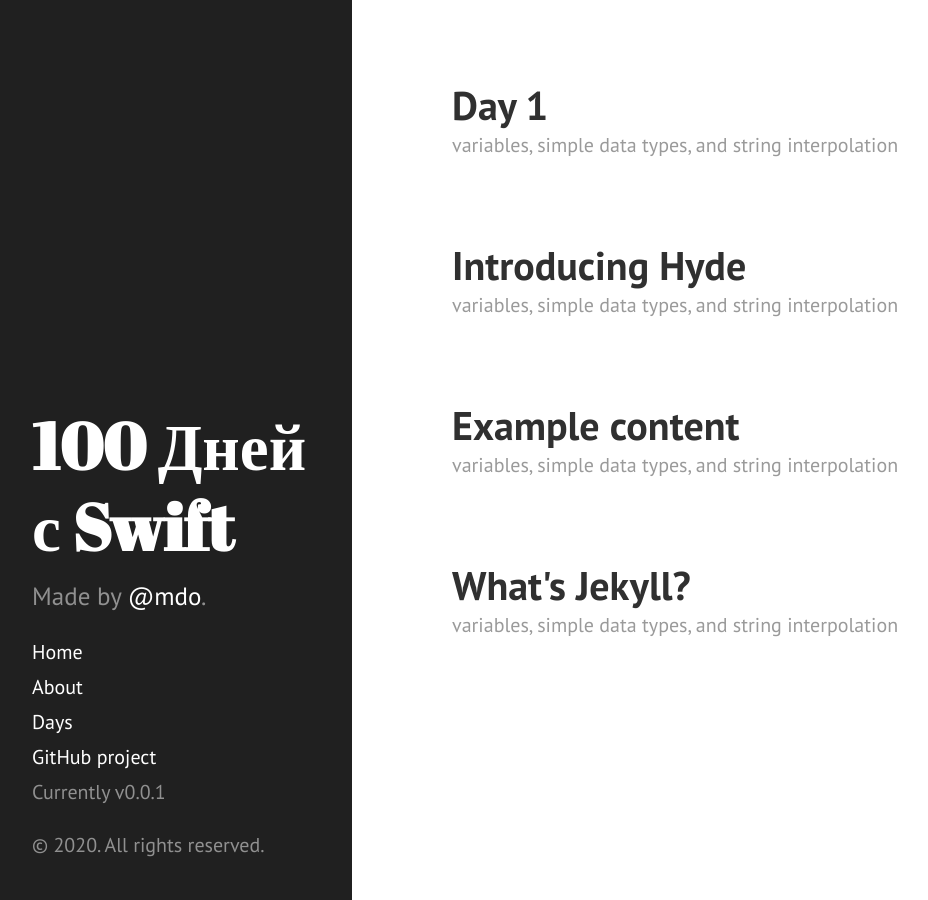
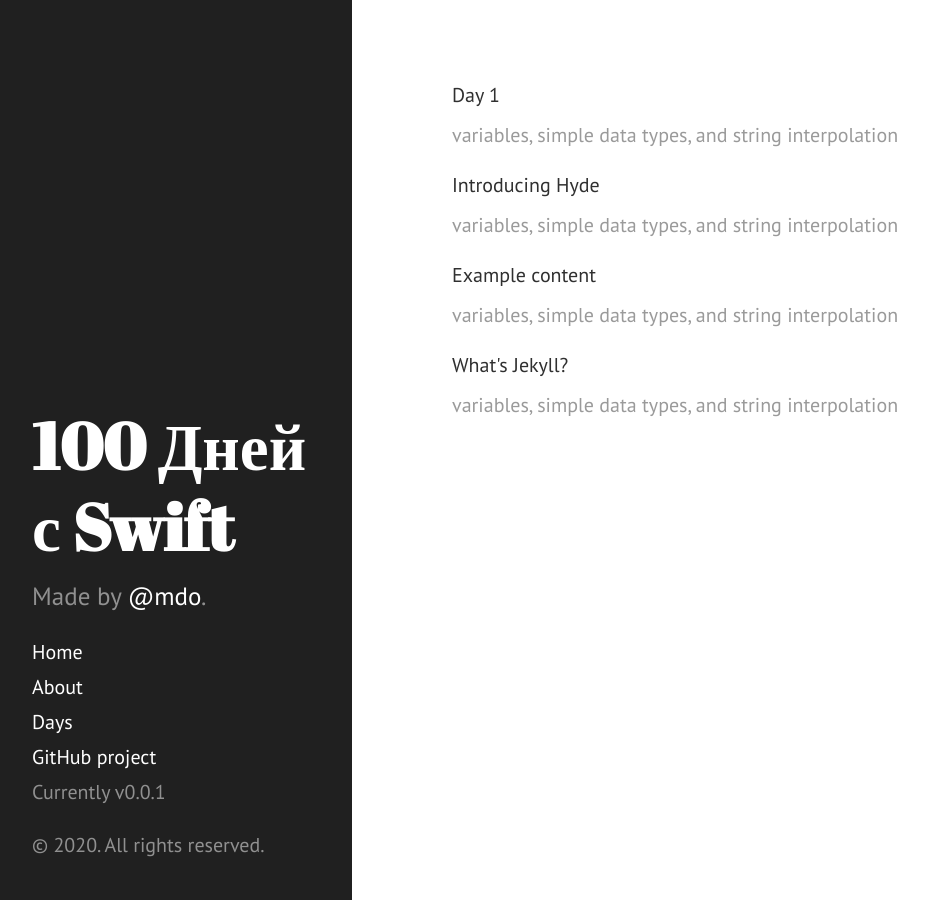
Before and after one commit to vlchnk/100-days-of-swift-ru, a Jekyll site: the page built from index.html, in a window 1280 px wide. Shown: the whole page, without its empty margins (8-936 px from the left). Built offline with Jekyll 4.4.1, drawn with Linux system fonts in a browser that asks for light colours; Markdown is read by kramdown in place of the engine named in the settings; the list of posts is cut into pages by our own code.

Commit message:
Update index.html

```diff
--- a/index.html
+++ b/index.html
@@ -5,15 +5,13 @@
 
 <div class="posts">
   {% for post in paginator.posts %}
-  <div class="post">
-    <h1 class="post-title">
-      <a href="{{ post.url | prepend:site.baseurl }}">
-        {{ post.title }}
-      </a>
-    </h1>
+  <p class="post-title">
+    <a href="{{ post.url | prepend:site.baseurl }}">
+      {{ post.title }}
+    </a>
+  </p>
 
-    <span class="post-date">{{ post.descr }}</span>
+  <span class="post-date">{{ post.descr }}</span>
 
-  </div>
   {% endfor %}
 </div>
```
